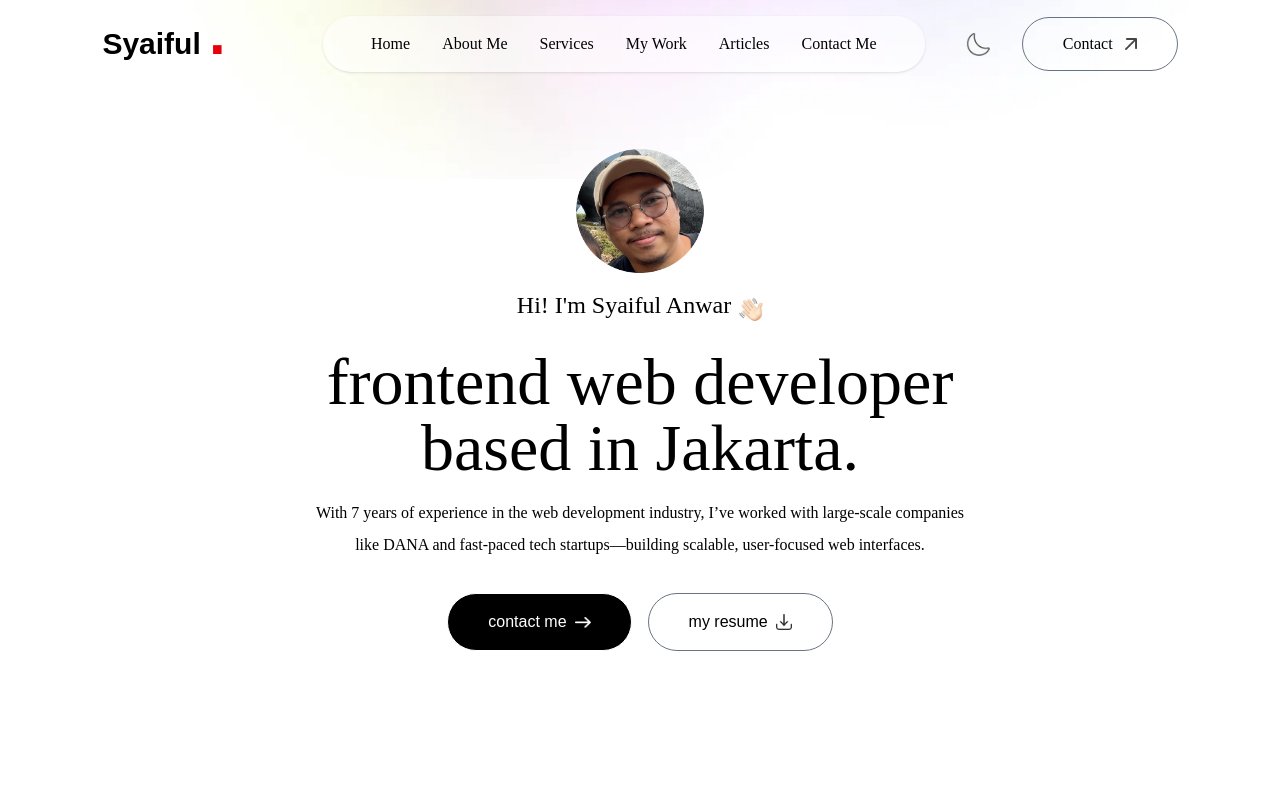
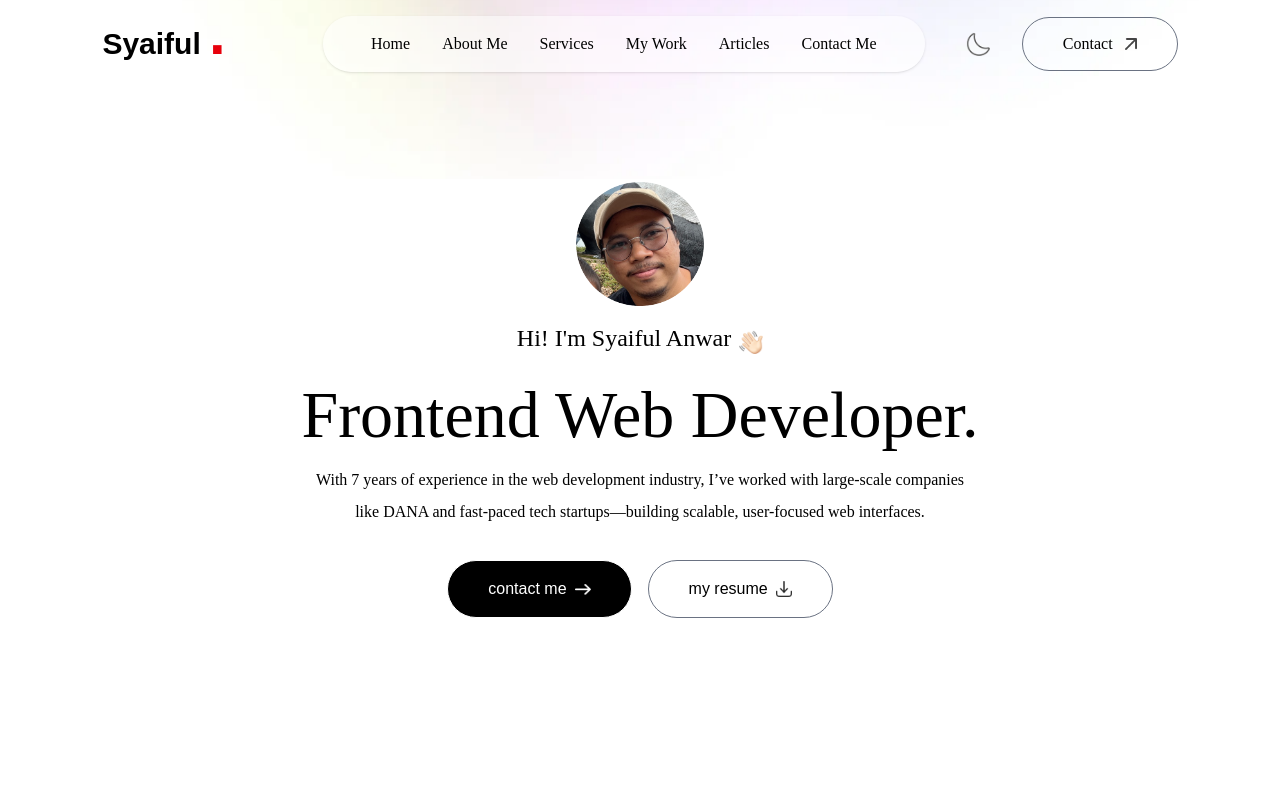
Before and after one commit to ipunganwar/portofolio, a Next.js app: page / in a window 1280 px wide. Shown: the top 800 px of the page. Built offline with nearby package versions, Linux system fonts and the light colour scheme; a web font is replaced by a local one.

Commit message:
feat: articles

```diff
--- a/components/Header.tsx
+++ b/components/Header.tsx
@@ -28,7 +28,7 @@ const Header = () => {
         whileInView={{ y: 0, opacity: 1 }}
         transition={{ duration: 0.6, delay: 0.3 }}
       >
-        frontend web developer based in Jakarta.
+        Frontend Web Developer.
       </motion.h1>
       <motion.p
         className="max-w-2xl mx-auto !font-ovo"
```
